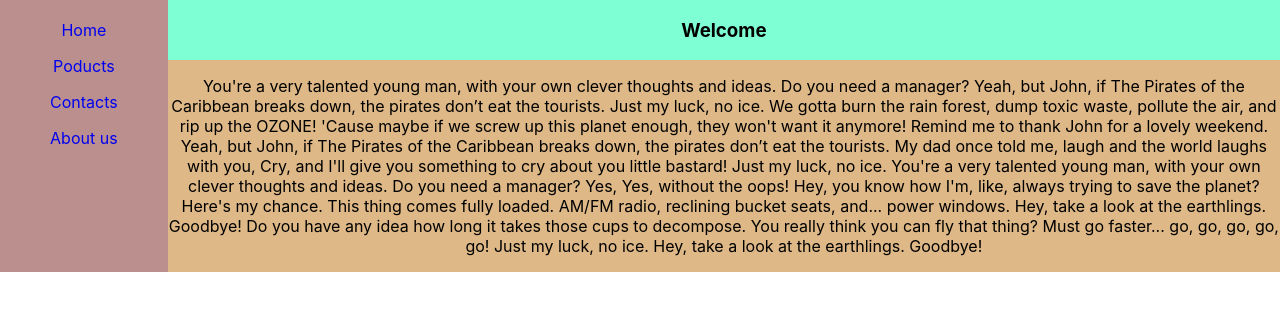
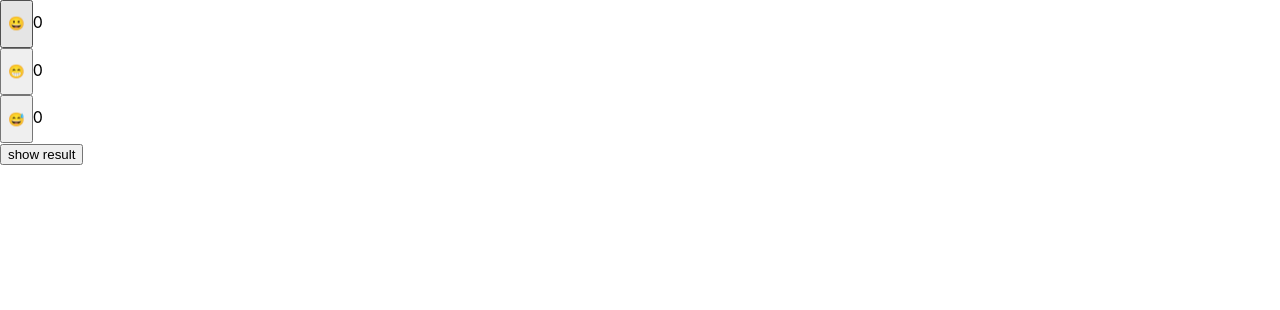
Before and after one commit to JSLittleChicken/frontpro-react, a React (Create React App) app: page / in a window 1280 px wide. Shown: the top 310 px of the page. Built offline with nearby package versions, Linux system fonts and the light colour scheme.

Commit message:
finished hw46

```diff
--- a/src/App.css
+++ b/src/App.css
@@ -1,6 +1,5 @@
 .App {
   text-align: center;
-  display: flex;
 }
 
 .App-logo {
@@ -37,30 +36,3 @@
     transform: rotate(360deg);
   }
 }
-
-.side-bar {
-  display: flex;
-  flex-direction: column;
-  gap: 16px;
-  background-color: rosybrown;
-  padding-right: 50px;
-  padding-left: 50px;
-  padding-top: 20px;
-}
-.side-bar a {
-  text-decoration: none;
-}
-
-.header {
-  background-color: aquamarine;
-}
-
-.main-container {
-background-color: burlywood;
-}
-
-.main {
-  display: flex;
-  flex-direction: column;
-
-}
--- a/src/App.js
+++ b/src/App.js
@@ -1,16 +1,25 @@
-import Header from './components/Header/Header';
-import Main from './components/Main/Main';
-import Aside from './components/Aside/Aside'
-import './App.css';
+import React from "react";
+import SmileList from './components/SmileList/SmileList'
+
+const smileList = [
+  {
+    id: 1,
+    symbol: "😀"
+  },
+  {
+    id: 2,
+    symbol: "😁"
+  },
+  {
+    id: 3,
+    symbol: "😅"
+  }
+]
 
 function App (props) {
   return (
     <div className="App">
-      <Aside />
-      <div className="main">
-        <Header />
-        <Main />
-      </div>
+      <SmileList smileList={smileList}/>
     </div>
   );
 }
--- a/src/components/Aside/Aside.js
+++ /dev/null
@@ -1,11 +0,0 @@
-const Aside = () => {
-    return (
-        <nav className="side-bar">
-            <a href="/">Home</a>
-            <a href="/products">Poducts</a>
-            <a href="/contacts">Contacts</a>
-            <a href="/about">About us</a>
-        </nav>
-    )
-}
-export default Aside;
--- a/src/components/Header/Header.js
+++ /dev/null
@@ -1,15 +0,0 @@
-import React, { Component }  from "react";
-
-class Header extends Component {
-    render() {
-
-
-        return (
-                    <header className="header">
-                        <h3>Welcome</h3>
-
-                    </header>
-                )
-    }
-}
- export default Header;
--- a/src/components/Header/index.js
+++ /dev/null
@@ -1 +0,0 @@
-export { default as Hedaer } from './Header'
--- a/src/components/Main/Main.js
+++ /dev/null
@@ -1,14 +0,0 @@
-
-const Footer = () => {
-    return (
-        <div className="main-container">
-            <p className="lorem">
-                You're a very talented young man, with your own clever thoughts and ideas. Do you need a manager? Yeah, but John, if The Pirates of the Caribbean breaks down, the pirates don’t eat the tourists. Just my luck, no ice. We gotta burn the rain forest, dump toxic waste, pollute the air, and rip up the OZONE! 'Cause maybe if we screw up this planet enough, they won't want it anymore!
-                Remind me to thank John for a lovely weekend. Yeah, but John, if The Pirates of the Caribbean breaks down, the pirates don’t eat the tourists. My dad once told me, laugh and the world laughs with you, Cry, and I'll give you something to cry about you little bastard!
-                Just my luck, no ice. You're a very talented young man, with your own clever thoughts and ideas. Do you need a manager? Yes, Yes, without the oops! Hey, you know how I'm, like, always trying to save the planet? Here's my chance. This thing comes fully loaded. AM/FM radio, reclining bucket seats, and... power windows.
-                Hey, take a look at the earthlings. Goodbye! Do you have any idea how long it takes those cups to decompose. You really think you can fly that thing? Must go faster... go, go, go, go, go! Just my luck, no ice. Hey, take a look at the earthlings. Goodbye!
-            </p>
-        </div>
-    )
-}
-export default Footer;
--- /dev/null
+++ b/src/components/Smile/Smile.js
@@ -0,0 +1,29 @@
+import React from "react";
+
+class Smile extends React.Component {
+    constructor(props) {
+        super(props);
+        this.state = { count: 0 };
+        this.handleClick = this.handleClick.bind(this);
+    }
+    handleClick = () => {
+        this.setState({ count: this.state.count + 1 });
+        this.props.handler({
+            symbol: this.props.symbol,
+            count: this.state.count + 1
+        });
+    }
+
+render() {
+    return (
+        <div>
+            <button onClick={this.handleClick}>
+                <p>{this.props.symbol}</p>
+            </button>
+            <span>{this.state.count}</span>
+        </div>
+    );
+}}
+
+
+export default Smile;
--- /dev/null
+++ b/src/components/SmileList/SmileList.js
@@ -0,0 +1,66 @@
+import Smile from "../Smile/Smile"
+import React from "react";
+
+class SmileList extends React.Component {
+    constructor(props) {
+        super(props);
+        this.state = {
+            winner: null,
+            showWinner: false
+        };
+        this.handler = this.handler.bind(this);
+        this.findWinner = this.findWinner.bind(this);
+        this.showWinner = this.showWinner.bind(this);
+    }
+
+    handler(smile) {
+        this.setState((prevState) => {
+            if (!prevState.winner || smile.count > prevState.winner.count) {
+                return {
+                    winner: {
+                        symbol: smile.symbol,
+                        count: smile.count,
+                    },
+                };
+            }
+            return null;
+        });
+    }
+
+    findWinner() {
+        if (this.state.winner) {
+            return (
+                <div>
+                    <h2>Наш чемпіон:</h2>
+                    <p>{this.state.winner.symbol}</p>
+                    <p>з {this.state.winner.count} голосами</p>
+                </div>
+            );
+        } else {
+            return null;
+        }
+    }
+
+    showWinner() {
+        this.setState({ showWinner: true })
+    }
+
+    render() {
+        return (
+            <div id="smiles">
+                {this.props.smileList.map((item) => {
+                    return (
+                        <Smile handler={this.handler}
+                        symbol={item.symbol}
+                        count={item.count}
+                        key={item.id} />
+                    );
+                })}
+                <button onClick={this.showWinner} className="show-result">show result</button>
+                {this.state.showWinner && this.findWinner()}
+            </div>
+        );
+    }
+}
+
+export default SmileList;
--- a/src/index.js
+++ b/src/index.js
@@ -1,7 +1,8 @@
 import React from 'react';
 import ReactDOM from 'react-dom/client';
 import './index.css';
-import App  from './App';
+import App from './App';
+import reportWebVitals from './reportWebVitals';
 
 const root = ReactDOM.createRoot(document.getElementById('root'));
 root.render(
@@ -9,3 +10,8 @@ root.render(
     <App />
   </React.StrictMode>
 );
+
+// If you want to start measuring performance in your app, pass a function
+// to log results (for example: reportWebVitals(console.log))
+// or send to an analytics endpoint. Learn more: https://bit.ly/CRA-vitals
+reportWebVitals();
--- /dev/null
+++ b/src/reportWebVitals.js
@@ -0,0 +1,13 @@
+const reportWebVitals = onPerfEntry => {
+  if (onPerfEntry && onPerfEntry instanceof Function) {
+    import('web-vitals').then(({ getCLS, getFID, getFCP, getLCP, getTTFB }) => {
+      getCLS(onPerfEntry);
+      getFID(onPerfEntry);
+      getFCP(onPerfEntry);
+      getLCP(onPerfEntry);
+      getTTFB(onPerfEntry);
+    });
+  }
+};
+
+export default reportWebVitals;
```
